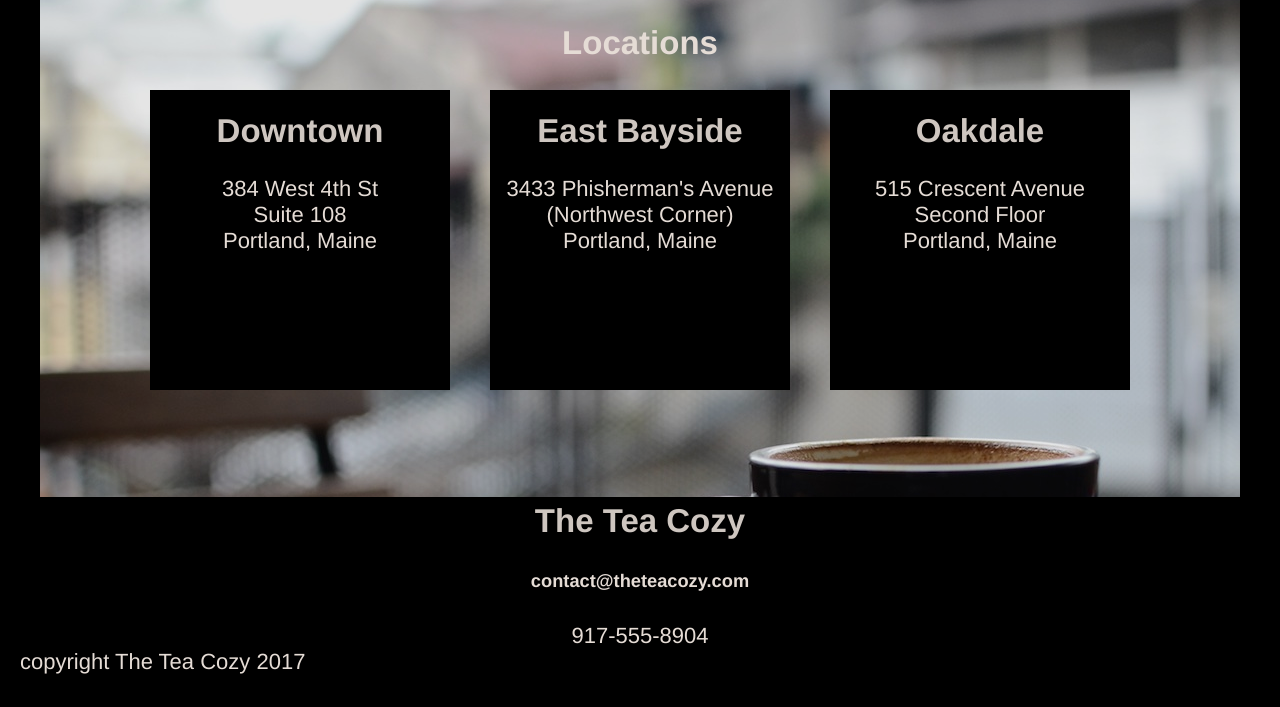
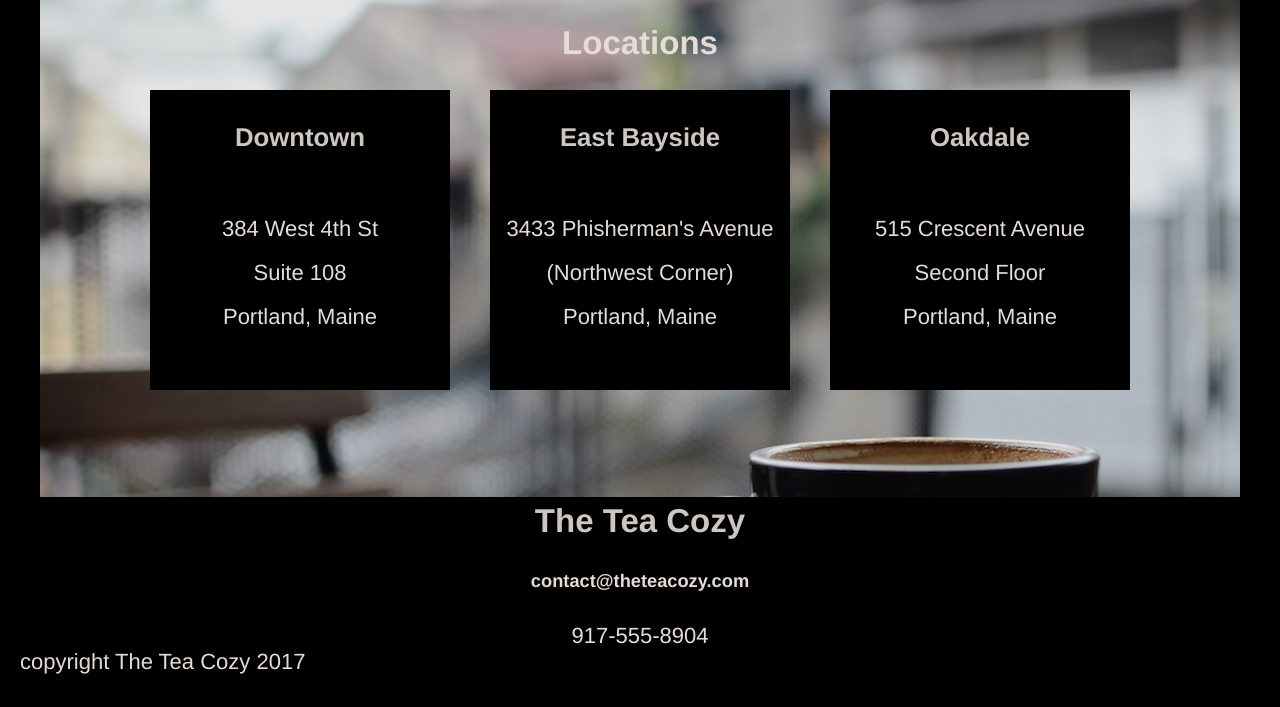
Before and after one commit to gdecaires/teaCozy, a plain HTML site: page index.html in a window 1280 px wide. Shown: the part 1386-2093 px from the top of the page. Drawn offline with Linux system fonts and the light colour scheme.

Commit message:
corrected styling errors in address blocks

```diff
--- a/index.html
+++ b/index.html
@@ -49,19 +49,19 @@
 	  <h1>Locations</h1>
 	  <div id="addresses">
 	    <div class="address">
-		<p><h2>Downtown</h2><br>
+		<p><h3>Downtown</h3><br>
 		384 West 4th St<br>
 	    Suite 108<br>
 	    Portland, Maine</p>
 	    </div>
 	    <div class="address">
-        <p><h2>East Bayside</h2><br>
+        <p><h3>East Bayside</h3><br>
 		3433 Phisherman's Avenue<br>
 		(Northwest Corner)<br>
 		Portland, Maine</p>
 	    </div>
 	    <div class="address">
-	    <p><h2>Oakdale</h2><br>
+	    <p><h3>Oakdale</h3><br>
 		515 Crescent Avenue<br>
 		Second Floor<br>
 		Portland, Maine</p>
--- a/resources/css/style.css
+++ b/resources/css/style.css
@@ -135,6 +135,8 @@ figcaption {
 	background-color: #000;
 	margin: 0 20px;
 	text-align: center;
+	opacity: 1.0;
+	line-height: 2;
 }
 
 #addresses {
```
